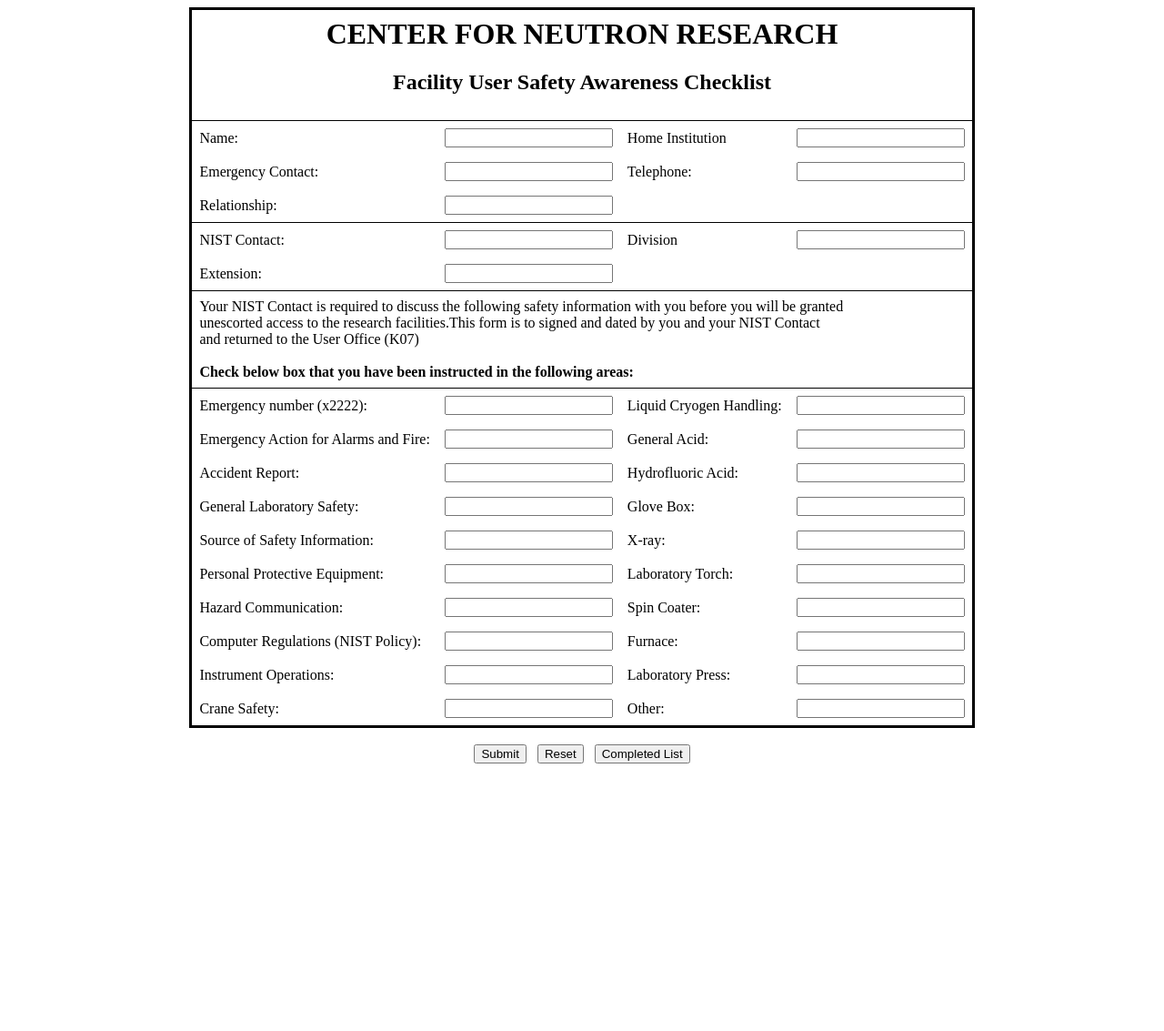
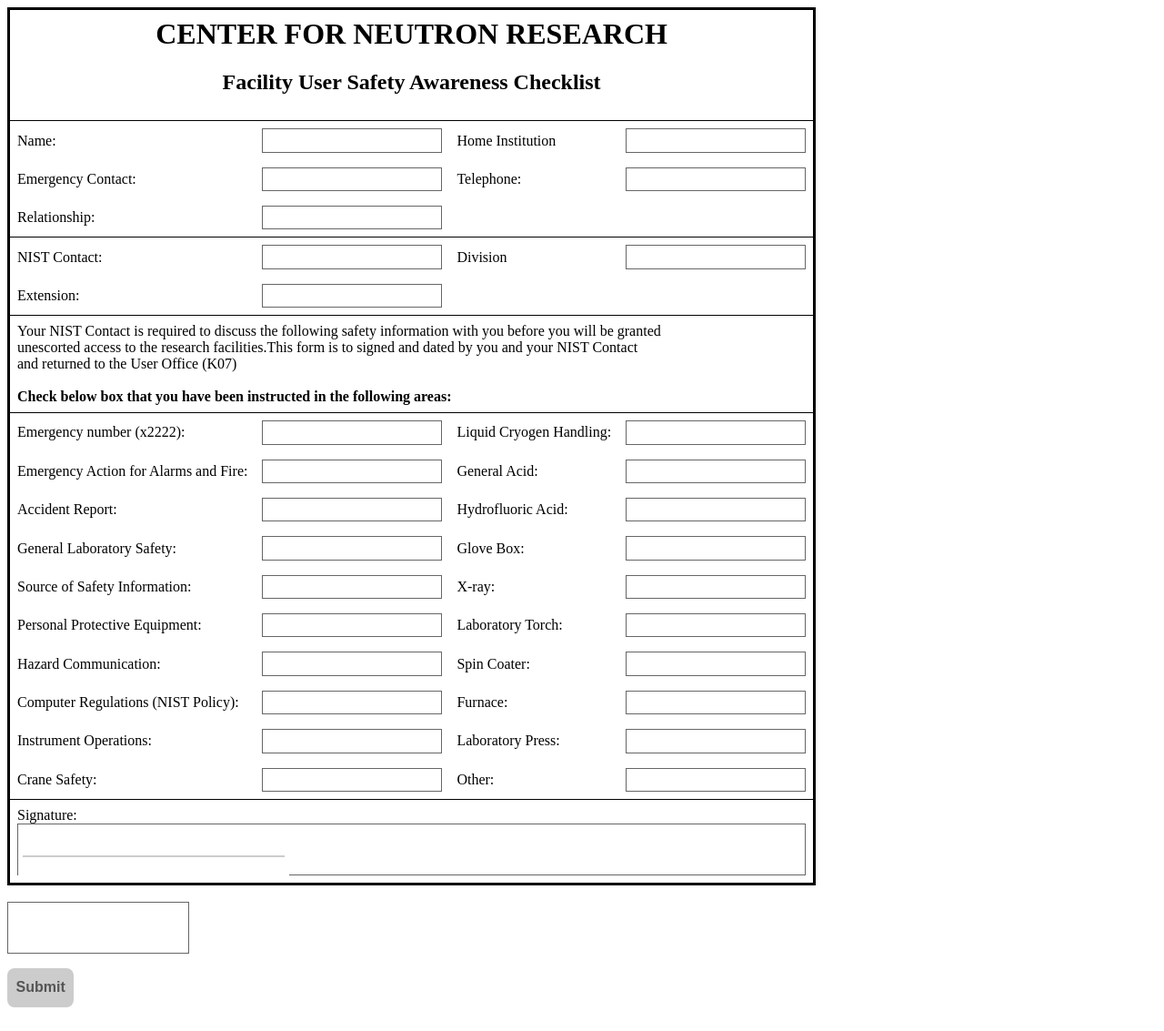
Before and after one commit to williamratcliff/usersafety, a Django app: template safetylist/templates/checklist.html in a window 1280 px wide. Shown: the whole page at 91% size. Before the commit the page ends 839 px from the top, so only its background shows below. Run offline with Django 3.2, Linux system fonts and the light colour scheme; the template is opened without the code that fills it, so the values that code supplies are empty, except form fields; tables that the repository leaves empty hold one stand-in row (values such as "Sample post"); form fields are guessed from the names that the template uses; parts of the project's set-up code (start-up, migrations or seed data) failed here and were passed over; some libraries are stand-ins or nearby versions.

Commit message:
update checklist

```diff
--- a/safetylist/templates/checklist.html
+++ b/safetylist/templates/checklist.html
@@ -4,13 +4,20 @@ table { border-spacing: 0; border-collapse:collapse; }
 td { vertical-align: middle; white-space:nowrap; }
 td.top{ border-top-style: solid; border-width:1px; }
 </style>
+
+<script src="../build/flashcanvas.js"></script>
+<script src="http://ajax.googleapis.com/ajax/libs/jquery/1.5.1/jquery.min.js"></script>
+<script src="../build/jquery.signaturepad.min.js"></script>
+<script src="../build/json2.min.js"></script>
+<link rel="stylesheet" href="jquery.signaturepad.css">
+
 </head>
 
 <html>
 <body>
 
 
-<form action="" method='POST'>
+ <form method="post" action="" class="sigPad">
 {%csrf_token %}
 <center><table cellpadding="8" style="border:3px solid black">
 	<tr>
@@ -131,12 +138,40 @@ td.top{ border-top-style: solid; border-width:1px; }
 		<td>Other:</td>
 		<td>{{ form.other }}</td>
 	</tr>
+
+	<tr>
+		<td class="top" colspan="4" height="60">
+     <!-- <input type="text" name="name" id="name" class="name"> -->
+	  Signature:
+	  	<div class="sig sigWrapper">
+	    <div class="typed"></div>
+	    <canvas class="pad" width="298" height="60"></canvas>
+	    <input type="hidden" name="output" class="output">
+	  </div>
+		</td>
+	</tr>
 </table></center>
 <br>
-<center><INPUT TYPE="submit" VALUE="Submit">
+
+  <div class="sig sigWrapper">
+    <div class="typed"></div>
+    <canvas class="pad" width="198" height="55"></canvas>
+    <input type="hidden" name="output" class="output">
+  </div>
+	 <button type="submit">Submit</button>
+	<!--<INPUT TYPE="submit" VALUE="Submit">
 &nbsp <INPUT TYPE="reset" VALUE="Reset">
 &nbsp <a href="{% url list %}"><INPUT TYPE="button" VALUE="Completed List"></a>
-</form></center>
+
+
+
+				-->
+</form>
+<script>
+  $(document).ready(function () {
+    $('.sigPad').signaturePad({drawOnly:true});
+  });
+</script>
 <br>
 
 </body>
```
